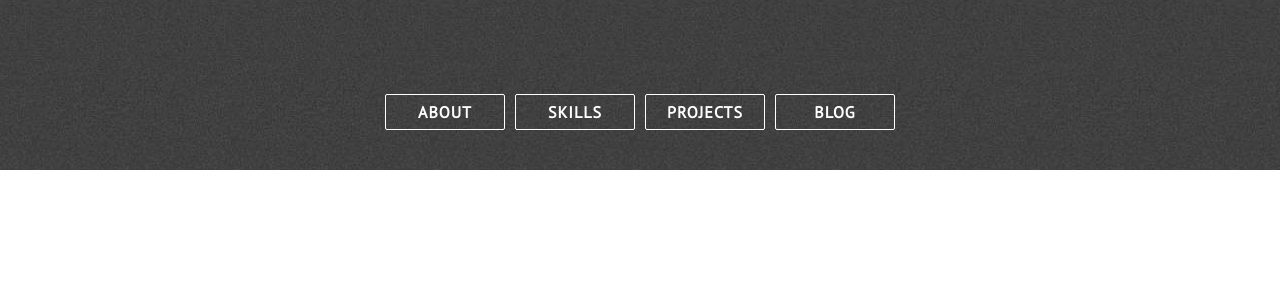
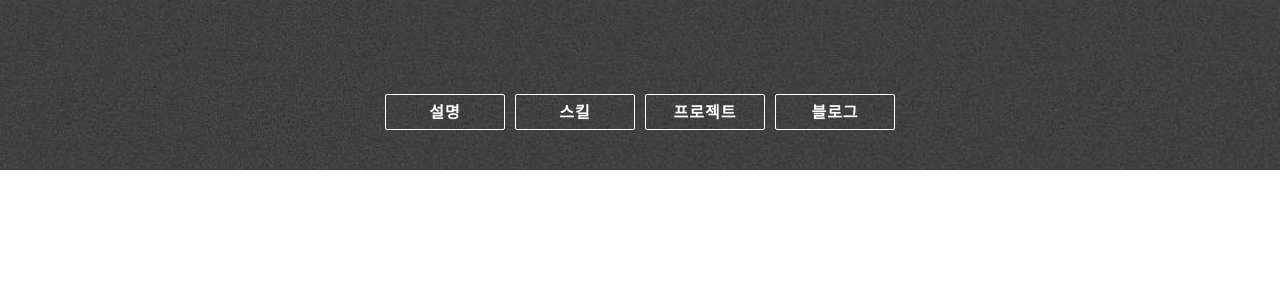
Before and after one commit to qqwdoqwdkm/Portfolio.github.io, a Jekyll site: the page built from index.html, in a window 1280 px wide and 900 px high, scrolled down 572 px. Shown: the part 158-452 px from the top of the window. Built offline with Jekyll 4.4.1, drawn with Linux system fonts in a browser that asks for light colours; nearby versions of some CDN libraries.

Commit message:
2022.02.21

```diff
--- a/_includes/nav.html
+++ b/_includes/nav.html
@@ -7,10 +7,10 @@
         <div class="head-name head-title animated" id="head-name">{{ site.title }}</div>
         <div class="head-punchline animated">{{ site.description }}</div>
         <div class="head-menu-wrap">
-            <a class="semi-transparent-button with-border nav-links" href="#about">ABOUT</a>
-            <a class="semi-transparent-button with-border nav-links" href="#skills">SKILLS</a>
-            <a class="semi-transparent-button with-border nav-links" href="#projects">PROJECTS</a>
-            <a class="semi-transparent-button with-border nav-links" href="#blog-posts">BLOG</a>
+            <a class="semi-transparent-button with-border nav-links" href="#about">설명</a>
+            <a class="semi-transparent-button with-border nav-links" href="#skills">스킬</a>
+            <a class="semi-transparent-button with-border nav-links" href="#projects">프로젝트</a>
+            <a class="semi-transparent-button with-border nav-links" href="#blog-posts">블로그</a>
         </div>
     </div>
 </section>
```
